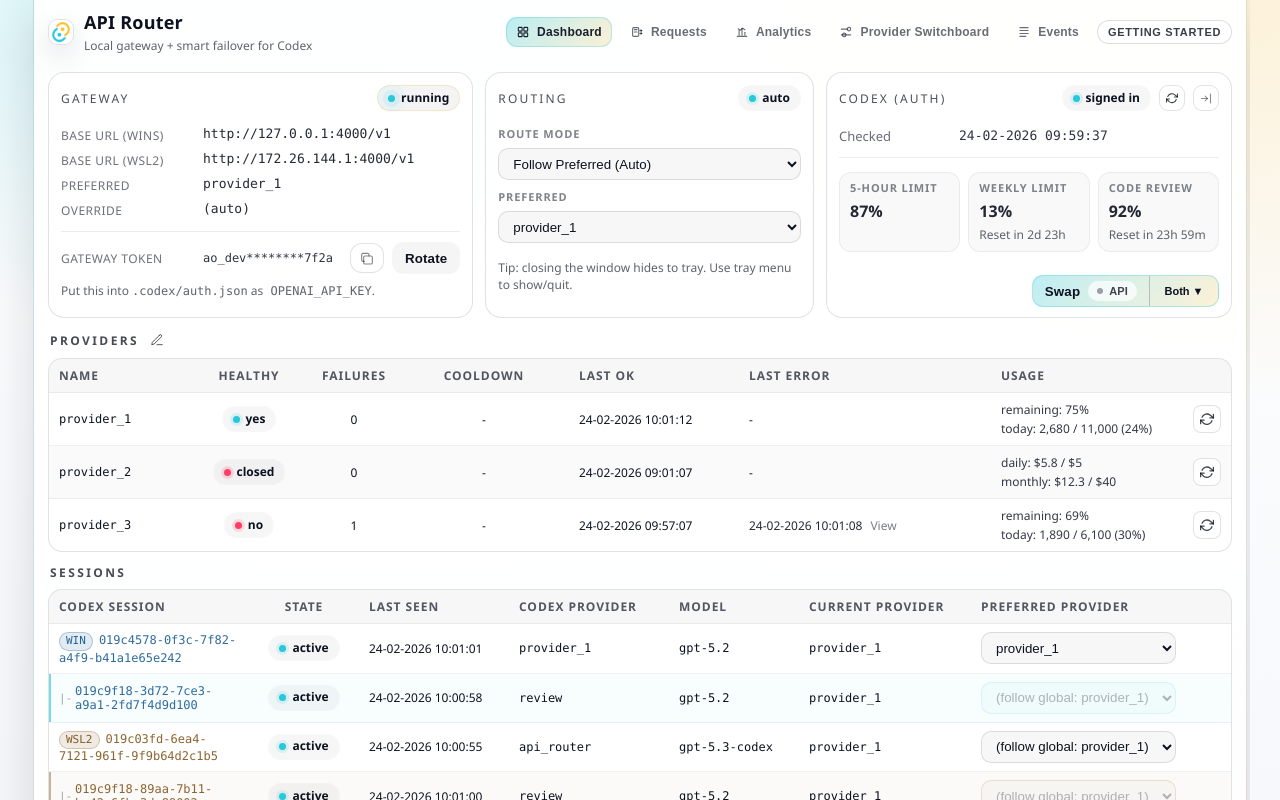
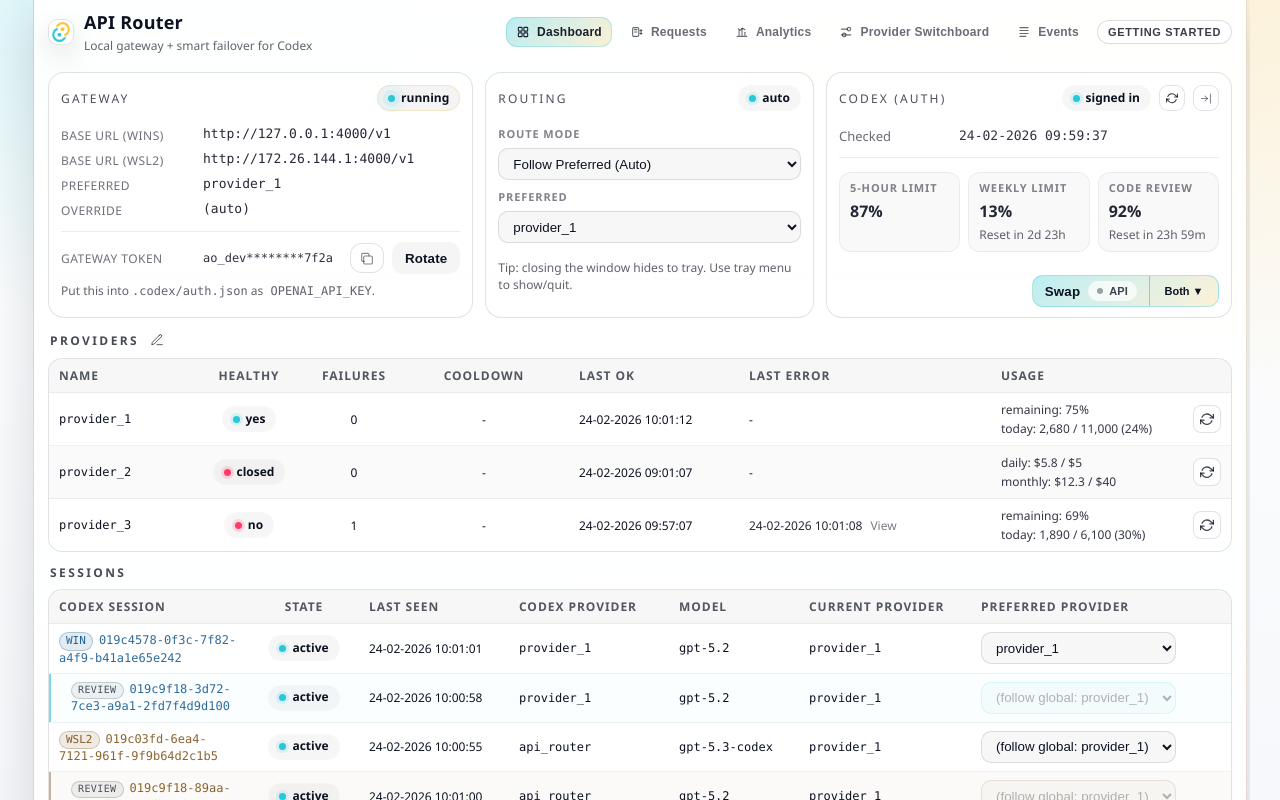
Before and after one commit to yiyousiow000814/API-Router, a React (Vite) app: page / in a window 1280 px wide. Built offline with nearby package versions, Linux system fonts and the light colour scheme.

Commit message:
feat: polish child session row visuals

```diff
--- a/src/ui/components/SessionsTable.css
+++ b/src/ui/components/SessionsTable.css
@@ -44,26 +44,32 @@
 }
 
 .aoSessionsIdChild {
-  position: relative;
-  padding-left: 16px;
+  padding-left: 12px;
 }
 
-.aoSessionsIdChild::before {
-  content: "|-";
-  position: absolute;
-  left: 0;
-  top: 50%;
-  transform: translateY(-50%);
-  color: rgba(13, 18, 32, 0.38);
-  font-size: 11px;
+.aoSessionChildRoleBadge {
+  display: inline-block;
+  margin-right: 6px;
+  padding: 0 6px;
+  border-radius: 999px;
+  border: 1px solid rgba(13, 18, 32, 0.18);
+  background: rgba(13, 18, 32, 0.06);
+  color: rgba(13, 18, 32, 0.72);
+  font-size: 10px;
+  line-height: 1.5;
+  letter-spacing: 0.04em;
+}
+
+.aoSessionRowChild td {
+  background: rgba(13, 18, 32, 0.022) !important;
 }
 
 .aoSessionRowChild td:first-child {
-  box-shadow: inset 1px 0 0 rgba(13, 18, 32, 0.08);
+  box-shadow: inset 2px 0 0 rgba(13, 18, 32, 0.1);
 }
 
 .aoSessionRowAgent td {
-  background: rgba(40, 199, 217, 0.03) !important;
+  background: rgba(40, 199, 217, 0.02) !important;
 }
 
 .aoSessionRowAgent td:first-child {
--- a/src/ui/components/SessionsTable.tsx
+++ b/src/ui/components/SessionsTable.tsx
@@ -179,6 +179,11 @@ export function SessionsTable({
         .filter((entry) => !entry.parentMainSessionId)
         .map((entry) => [entry.row.id, (entry.row.current_provider ?? '').trim()]),
     )
+    const mainCodexProviderBySessionId = new Map(
+      rows
+        .filter((entry) => !entry.parentMainSessionId)
+        .map((entry) => [entry.row.id, codexProviderLabel(entry.row)]),
+    )
     return rows.map((entry) => {
       const s = entry.row
       const parentMainSessionId = entry.parentMainSessionId
@@ -192,7 +197,9 @@ export function SessionsTable({
       const codexSession = codexSessionIdOnly(s.codex_session_id)
       const wt = s.wt_session ?? '-'
       const isAgent = s.is_agent === true
-      const codexProvider = codexProviderLabel(s)
+      const codexProvider = isChildRow
+        ? (mainCodexProviderBySessionId.get(parentMainSessionId) ?? codexProviderLabel(s))
+        : codexProviderLabel(s)
       const modelName = s.reported_model ?? '-'
       const originClass = sessionOriginClass(s)
       const sessionIdClass = isChildRow ? `${originClass} aoSessionsIdChild` : originClass
@@ -207,6 +214,11 @@ export function SessionsTable({
       ]
         .join(' ')
         .trim()
+      const childRoleLabel = isChildRow
+        ? s.is_review === true
+          ? 'REVIEW'
+          : 'AGENT'
+        : null
       const title = isChildRow
         ? `WT_SESSION: ${wt}\nparent main session: ${parentMainSessionId}`
         : `WT_SESSION: ${wt}`
@@ -216,6 +228,9 @@ export function SessionsTable({
             {codexSession ? (
               <div className={sessionIdClass} title={title}>
                 {!isChildRow && <span className={originBadgeClass}>{originLabel}</span>}
+                {isChildRow && childRoleLabel && (
+                  <span className="aoSessionChildRoleBadge">{childRoleLabel}</span>
+                )}
                 {codexSession}
               </div>
             ) : (
```
